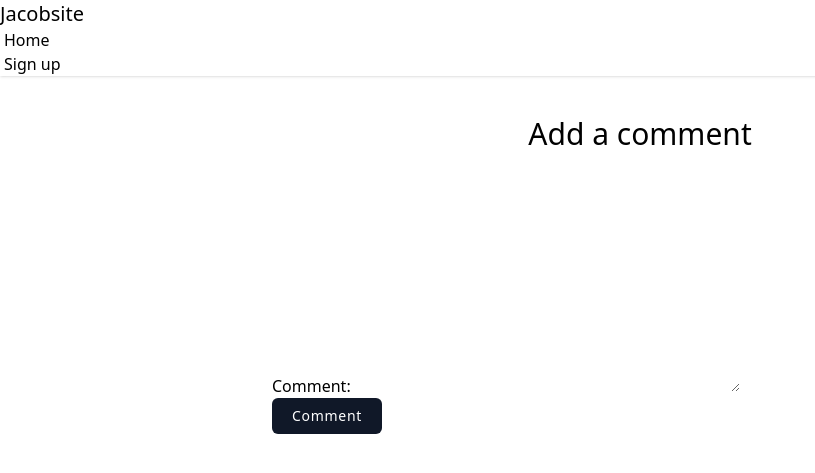
After one commit to jacob-dalek/jacob-vlog-project, a Django app: template project/app/templates/app/comment.html in a window 1280 px wide. The commit adds this page. Shown: the top 473 px of the page, without its empty margins (0-815 px from the left). Run offline with Django 5.2, Linux system fonts and the light colour scheme; the template is opened without the code that fills it: values that come from a table or form of the project are taken from there, others are empty; some libraries are stand-ins or nearby versions.

Commit message:
Added a non-functional comment system!

```diff
--- a/project/app/admin.py
+++ b/project/app/admin.py
@@ -0,0 +1,6 @@
+from django.contrib import admin
+from app.models import Post, UserProfile, Comment
+
+admin.site.register(Post)
+admin.site.register(UserProfile)
+admin.site.register(Comment)
--- a/project/app/forms.py
+++ b/project/app/forms.py
@@ -1,5 +1,5 @@
 from django.forms import ModelForm
-from app.models import Post
+from app.models import Post, Comment
 from crispy_forms.helper import FormHelper
 from crispy_forms.layout import Submit
 
@@ -12,3 +12,13 @@ class PostForm(ModelForm):
     class Meta:
         model = Post
         fields = ["Title", "Description"]
+
+class CommentForm(ModelForm):
+    def __init__(self, *args, **kwargs):
+            super(CommentForm, self).__init__(*args, **kwargs)
+            self.helper = FormHelper()
+            self.helper.add_input(Submit('submit', 'Submit', css_class='btn-primary'))
+
+    class Meta:
+        model = Comment
+        fields = ["comment"]
--- a/project/app/models.py
+++ b/project/app/models.py
@@ -14,13 +14,10 @@ class UserProfile(models.Model):
     def __str__(self):
         return f"{self.get_username()}"
 
+
+
+
 class Post(models.Model):
-
-    # def __init__(self, *args, **kwargs):
-    #     super().__init__(*args, **kwargs)
-    #     self.title = self.title
-    #     self.desc = self.desc
-    #     self.user = self.user
 
     title = models.CharField(name="Title", blank=False) # may need to reconsider constructor args
     desc = models.TextField(name="Description",
@@ -37,3 +34,9 @@ class Post(models.Model):
 
     def __str__(self):
         return  f"{self.Title}"
+
+class Comment(models.Model):
+    comment = models.TextField(blank=True)
+    created_at = models.DateTimeField(auto_now_add=True)
+    post = models.ForeignKey(Post, on_delete=models.CASCADE)
+    user = models.ForeignKey(UserProfile, on_delete=models.CASCADE, null=True)
--- /dev/null
+++ b/project/app/templates/app/comment.html
@@ -0,0 +1,21 @@
+{% extends 'base.html' %}
+{% load tailwind_filters %}
+
+{% block content %}
+  <form method="POST"
+    <div class="w-full max-w-3xl mx-auto px-4">
+
+    <h1 class="text-3xl text-center pt-10">Add a comment</h1>
+
+
+    {% csrf_token %}
+
+     {{ form|crispy }}
+     <input type="submit"
+     class="px-5 py-2 text-sm font-medium tracking-wider text-center text-white transition-colors duration-300 transform bg-gray-900 rounded-md hover:bg-gray-700" value="Comment">
+
+
+      </div>
+  </form>
+
+{% endblock %}
--- a/project/app/urls.py
+++ b/project/app/urls.py
@@ -8,4 +8,5 @@ urlpatterns = [
     path("my_posts", views.user_posts, name="my_posts"),
     path("delete_post/<int:pk>", views.delete_post, name="delete_post"),
     path("update_post/<int:pk>", views.update_post, name="update_post"),
+    path("comment", views.post_comment, name="comment"),
 ]
```
Also changed, not shown: project/app/templates/components/card_format.html (+11 -2 lines), project/app/views.py (+20 -9 lines), project/app/migrations/0007_comments_post_comments.py (added), project/app/migrations/0008_alter_post_comments.py (added), project/app/migrations/0009_alter_post_comments.py (added), project/app/migrations/0010_remove_post_comments_post_comments.py (added), project/app/migrations/0011_alter_post_comments.py (added), project/app/migrations/0012_alter_post_comments.py (added), project/app/migrations/0013_remove_comments_user.py (added), project/app/migrations/0014_remove_post_comments_comments_post.py (added), project/app/migrations/0015_comments_user.py (added), project/app/migrations/0016_rename_comments_comment.py (added), project/app/migrations/0017_alter_comment_post.py (added), project/db.sqlite3.
